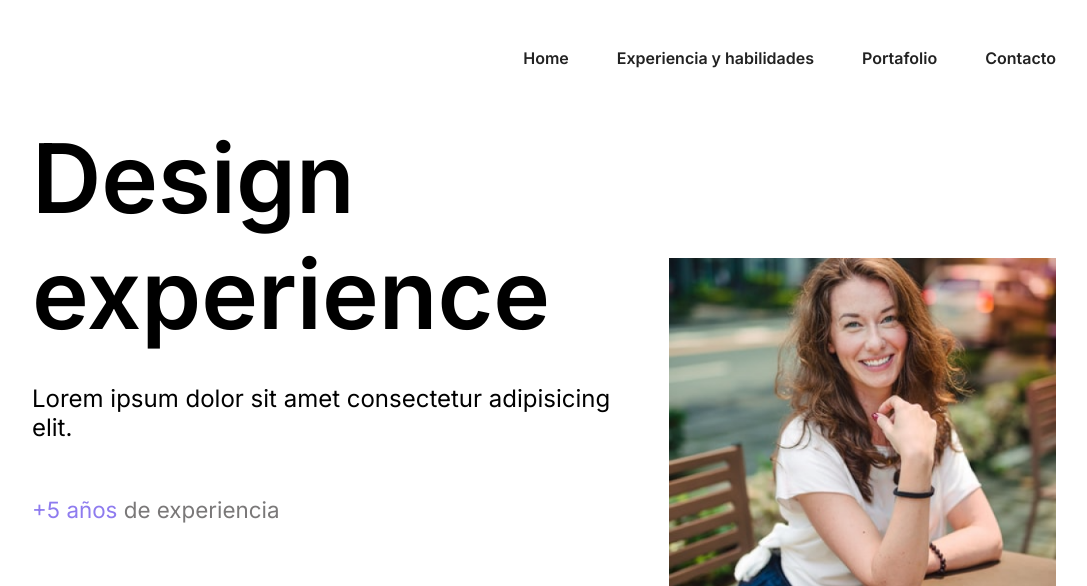
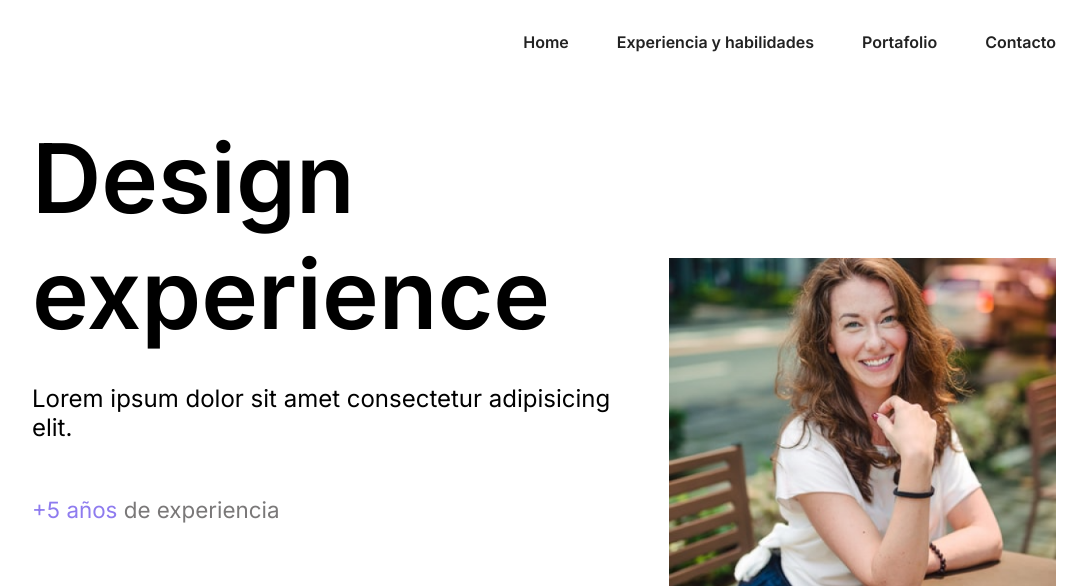
Before and after one commit to Generacion31/week5-wednesday, a plain HTML site: page index.html in a window 1280 px wide. Shown: the top 586 px of the page, without its empty margins (96-1183 px from the left). Drawn offline with Linux system fonts and the light colour scheme.

Commit message:
advances

```diff
--- a/header.css
+++ b/header.css
@@ -1,5 +1,5 @@
 nav {
-  padding: 3em 10vw;
+  padding: 2em 10vw;
   height: 15vh;
 }
 
```
